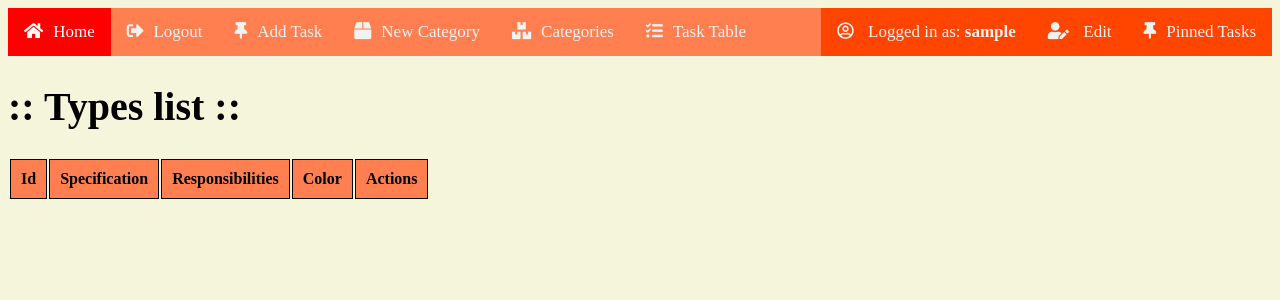
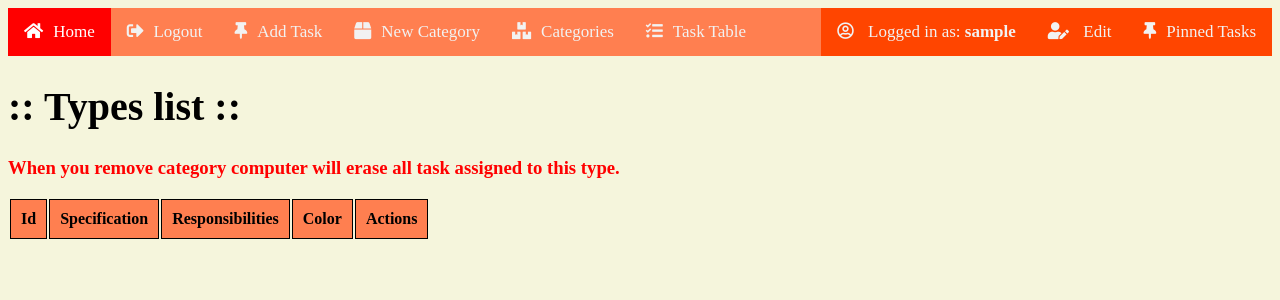
Before and after one commit to pangeon/taskello, a Flask app: page /user/edit/types in a window 1280 px wide. Shown: the top 300 px of the page. Run offline with Flask 2, Linux system fonts and the light colour scheme; the visitor is signed in with stand-in values (Sample User, id 1); data that the repository does not hold is empty.

Commit message:
0.13.0c - possiblity to add and remove new category/types task

```diff
--- a/app/data_service_adapter.py
+++ b/app/data_service_adapter.py
@@ -57,6 +57,9 @@ def all_types():
 def insert_type(val):
     return type_man.insert_type(conn, val)
 
+def delete_type(val):
+    return type_man.delete_type_for_id(conn, val)
+
 def all_tasks():
     return task_man.show_all_tasks(conn)
 
--- a/app/routes.py
+++ b/app/routes.py
@@ -9,7 +9,6 @@ from flask import render_template
 from markupsafe import escape
 
 from random import randint as gen
-
 
 
 @app.route('/')
@@ -46,7 +45,6 @@ def register():
                 )
             )
         return redirect(url_for('login'))
-
     return render_template('profile/register.html',  title='Register', form=form)
 
 
@@ -71,7 +69,6 @@ def login():
                 session['id'] = profile[0]
                 session['username'] = profile[3]
                 return render_template('main.html')
-
     return render_template('profile/login.html', title='Sign In', form=form)
 
 
@@ -94,23 +91,14 @@ def show_all_profiles():
 ##! test only
 
 
-##! deprecated
-@app.route("/user/profile/<id>")
-def show_profile(id):
-    profiles = list(data.all_profiles())
-    try:
-        profile = profiles[int(escape(id))]
-        return render_template('profile/profile.html', title='Profile account', profile=profile)
-    except IndexError as e:
-        return app.send_static_file("errors/error.html")
-##! deprecated
-
-
 @app.route("/user/show/profile")
 def show_login_profile():
     try:
-        profile = data.email(session.get('username', 'not set'))
-        return render_template('profile/profile.html', title='Profile account', profile=profile)
+        if session.get('username', None):
+            profile = data.email(session.get('username', 'not set'))
+            return render_template('profile/profile.html', title='Profile account', profile=profile)
+        else:
+            return redirect(url_for('login'))
     except IndexError as e:
         return app.send_static_file("errors/error.html")
 
@@ -129,9 +117,12 @@ def edit_profile():
                 e_mail
             )
         )
-        return redirect('/')
+        return redirect(url_for('show_login_profile'))
     else:
-        return render_template('profile/edit_profile_data.html', title='Edit Profile data')
+        if session.get('username', None):
+            return render_template('profile/edit_profile_data.html', title='Edit Profile data')
+        else:
+            return redirect(url_for('login'))
 
 
 @app.route("/user/edit/profile/pass", methods=['POST', 'GET'])
@@ -150,9 +141,12 @@ def edit_profile_password():
         else:
             msg = "Passwords do not match"
             return render_template('profile/edit_profile_pass.html', title='Edit Profile password', msg=msg)
-        return redirect('/')
+        return redirect(url_for('show_login_profile'))
     else:
-        return render_template('profile/edit_profile_pass.html', title='Edit Profile password')
+        if session.get('username', None):
+            return render_template('profile/edit_profile_pass.html', title='Edit Profile password')
+        else:
+            return redirect(url_for('login'))
 
 
 @app.route("/user/remove/profile")
@@ -171,11 +165,13 @@ def remove_profile():
 
 
 ## Types ##
-
 @app.route("/user/edit/types")
 def show_all_types():
-    types = list(data.all_types())
-    return render_template('category/types.html', title='Types of Tasks', types=types)
+    if session.get('username', None):
+        types = list(data.all_types())
+        return render_template('category/types.html', title='Types of Tasks', types=types)
+    else:
+        return redirect(url_for('login'))
 
 
 @app.route("/user/edit/add_category", methods=['POST', 'GET'])
@@ -192,9 +188,20 @@ def add_category():
                 color
             )
         )
-        return redirect('/')
+        return redirect(url_for('show_all_types'))
     else:
         return render_template('category/add_type.html', title='Add new category')
+
+
+@app.route("/user/remove/type/<int:type_id>")
+def remove_type(type_id):
+    if session.get('username', None):
+        data.delete_type(val = (
+            type_id
+        ))
+        return redirect(url_for('show_all_types'))
+    else:
+        return redirect(url_for('login'))
 ## Types ##
 
 
@@ -207,8 +214,10 @@ def show_profile_tasks():
             e_mail
         )
     ))
-    return render_template('task/tasks.html', title='Your task list', tasks=tasks)
-
+    if session.get('username', None):
+        return render_template('task/tasks.html', title='Your task list', tasks=tasks)
+    else:
+        return redirect(url_for('login'))
 
 @app.route("/user/edit/add_task", methods=['POST', 'GET'])
 def add_task():
@@ -243,11 +252,12 @@ def add_task():
         ))
         return redirect("/")
     else:
-        task_type_list = data.all_types()
-        return render_template('task/add_task.html', title='Add new task', task_type_list=task_type_list)
+        if session.get('username', None):
+            task_type_list = data.all_types()
+            return render_template('task/add_task.html', title='Add new task', task_type_list=task_type_list)
+        else:
+            return redirect(url_for('login'))
 ## Tasks
-
-
 
 
 ## Assignment tasks and details
--- a/app/web/templates/category/types.html
+++ b/app/web/templates/category/types.html
@@ -2,6 +2,9 @@
 <!-- CONTENT -->
 {% block content %}
 <h1>:: Types list ::</h1>
+<h3 style="color: red">
+  When you remove category computer will erase all task assigned to this type.
+</h3>
 <table>
   <thead>
     <td>Id</td>
@@ -23,7 +26,7 @@
     </td>
     <td class="td-icon">
       <a
-        href="#"
+        href="{{ url_for('remove_type', type_id=type[0]) }}"
         class="icon-task-edit"
         alt="Remove category"
         title="Remove category"
--- a/controllers/types_controller.py
+++ b/controllers/types_controller.py
@@ -27,5 +27,5 @@ def update_type_color(conn, val):
 
 
 def delete_type_for_id(conn, val):
-    sql = "DELETE FROM WHERE id = %s"
+    sql = "DELETE FROM types WHERE id = '{}'".format(val)
     db.sql_execute(conn, sql, val)
```
Also changed, not shown: init.py (+7 -7 lines), README.md.
